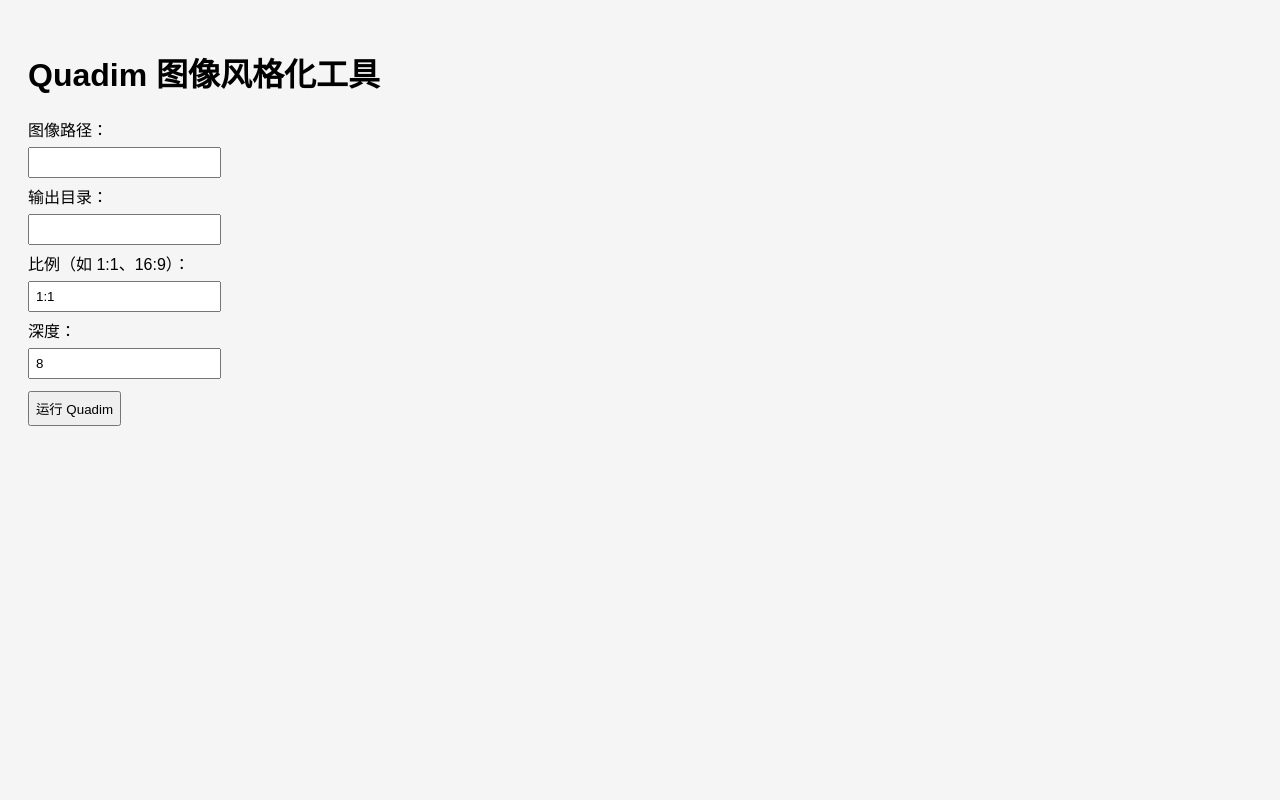
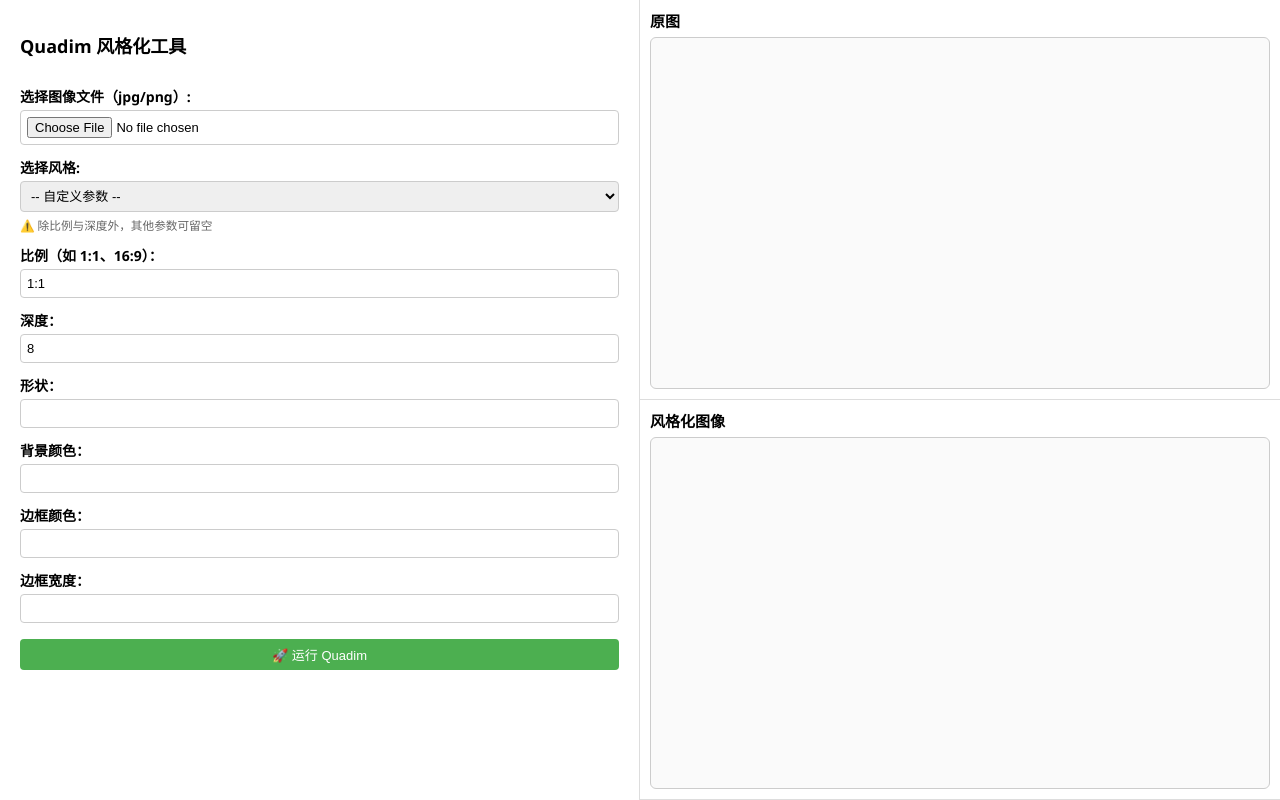
Before and after one commit to eternal-io/quadim, a Flask app: page / in a window 1280 px wide. Run offline with Flask 3, Linux system fonts and the light colour scheme.

Commit message:
前端美化第一版

```diff
--- a/quadim_frontend/app.py
+++ b/quadim_frontend/app.py
@@ -1,25 +1,57 @@
-from flask import Flask, request, render_template, jsonify
+import os
+from flask import Flask, request, render_template, jsonify, send_from_directory
+from werkzeug.utils import secure_filename
 import subprocess
 
 app = Flask(__name__)
+UPLOAD_FOLDER = 'uploads'
+OUTPUT_FOLDER = 'outputs'
+os.makedirs(UPLOAD_FOLDER, exist_ok=True)
+os.makedirs(OUTPUT_FOLDER, exist_ok=True)
 
 @app.route('/')
 def index():
     return render_template('index.html')
-
 @app.route('/run', methods=['POST'])
 def run_quadim():
-    image_path = request.form['image_path']
-    output_dir = request.form['output_dir']
+    image_file = request.files['image_file']
     ratio = request.form['ratio']
     depth = request.form['depth']
+    shape = request.form.get('shape', 'rect')
+    bg_color = request.form.get('bg_color', 'white')
+    stroke_color = request.form.get('stroke_color', 'black')
+    stroke_width = request.form.get('stroke_width', '0')
 
-    cmd = ['quadim', image_path, '-o', output_dir, '--ratio', ratio, '--depth', depth]
+    # 保存上传图像
+    filename = secure_filename(image_file.filename)
+    input_path = os.path.join(UPLOAD_FOLDER, filename)
+    image_file.save(input_path)
+
+    # 输出路径
+    output_path = os.path.join(OUTPUT_FOLDER, filename + '-styled.png')
+    cmd = ['quadim', input_path, '-o', output_path]
+
+    if ratio:
+        cmd.extend(['--ratio', ratio])
+    if depth:
+        cmd.extend(['--depth', depth])
+    if shape:
+        cmd.extend(['--shape', shape])
+    if bg_color:
+        cmd.extend(['--bg-color', bg_color])
+    if stroke_color:
+        cmd.extend(['--stroke-color', stroke_color])
+    if stroke_width and stroke_width != '0':
+        cmd.extend(['--stroke-width', stroke_width])
+
     try:
         subprocess.run(cmd, check=True)
-        return jsonify({'success': True})
+        return jsonify({'success': True, 'output_url': '/output/' + os.path.basename(output_path)})
     except subprocess.CalledProcessError as e:
         return jsonify({'success': False, 'error': str(e)})
 
+@app.route('/output/<filename>')
+def output_file(filename):
+    return send_from_directory(OUTPUT_FOLDER, filename)
 if __name__ == '__main__':
     app.run(debug=True)
--- /dev/null
+++ b/quadim_frontend/static/main.js
@@ -0,0 +1,80 @@
+document.getElementById('quadim-form').onsubmit = async function(e) {
+    e.preventDefault();
+
+    const formData = new FormData(e.target);
+    const fileInput = document.querySelector('input[name="image_file"]');
+    const file = fileInput.files[0];
+
+    // 显示原图
+    const originalImg = document.getElementById('original-image');
+    originalImg.src = URL.createObjectURL(file);
+    originalImg.style.display = 'block';
+
+    const response = await fetch('/run', {
+        method: 'POST',
+        body: formData
+    });
+    const result = await response.json();
+    const resultDiv = document.getElementById('result');
+    const processedImg = document.getElementById('processed-image');
+
+    if (result.success) {
+        resultDiv.innerText = "✅ 处理成功！";
+        processedImg.src = result.output_url + '?t=' + Date.now(); // 防止缓存
+        processedImg.style.display = 'block';
+    } else {
+        resultDiv.innerText = "❌ 错误：" + result.error;
+        processedImg.style.display = 'none';
+    }
+};
+
+// 风格预设逻辑
+document.getElementById('style-select').onchange = function () {
+    const style = this.value;
+    const form = document.getElementById('quadim-form');
+
+    const presets = {
+        'circle-trans': {
+            ratio: '1:1',
+            depth: '5',
+            shape: 'circle',
+            bg_color: 'transparent',
+            stroke_color: '#444444',
+            stroke_width: '1'
+        },
+        'bw-block': {
+            ratio: '1:1',
+            depth: '6',
+            shape: 'rect',
+            bg_color: 'white',
+            stroke_color: 'black',
+            stroke_width: '2'
+        },
+        'color-thick': {
+            ratio: '3:2',
+            depth: '4',
+            shape: 'rect',
+            bg_color: '#ffffff',
+            stroke_color: '#ff0055',
+            stroke_width: '10'
+        },
+        'low-depth': {
+            ratio: '16:9',
+            depth: '2',
+            shape: 'cross',
+            bg_color: '',
+            stroke_color: '#0033aa',
+            stroke_width: '3'
+        }
+    };
+
+    if (style in presets) {
+        const p = presets[style];
+        form.ratio.value = p.ratio;
+        form.depth.value = p.depth;
+        form.shape.value = p.shape;
+        form.bg_color.value = p.bg_color;
+        form.stroke_color.value = p.stroke_color;
+        form.stroke_width.value = p.stroke_width;
+    }
+};
--- a/quadim_frontend/templates/index.html
+++ b/quadim_frontend/templates/index.html
@@ -1,55 +1,179 @@
 <!DOCTYPE html>
-<html>
+<html lang="zh">
 <head>
-    <meta charset="UTF-8">
-    <title>Quadim 前端界面</title>
+  <meta charset="UTF-8" />
+  <title>Quadim 图像风格化工具</title>
   <style>
-        body {
-            font-family: sans-serif;
+    * {
+      box-sizing: border-box;
+    }
+
+    html, body {
+      margin: 0;
+      padding: 0;
+      font-family: 'Segoe UI', sans-serif;
+      font-size: 14px;
+      height: 100vh;
+      overflow: hidden;
+    }
+
+    .container {
+      display: flex;
+      height: 100vh;
+      width: 100vw;
+    }
+
+    .form-panel {
+      width: 50vw;
       padding: 20px;
-            background: #f5f5f5;
+      background-color: #ffffff;
+      border-right: 1px solid #ddd;
+      display: flex;
+      flex-direction: column;
+      justify-content: flex-start;
+      overflow-y: auto;
     }
+
+    .form-panel h1 {
+      font-size: 18px;
+      margin-bottom: 16px;
+    }
+
+    label {
+      font-weight: bold;
+      margin-top: 12px;
+      display: block;
+    }
+
     input, select, button {
-            margin: 6px 0;
+      width: 100%;
       padding: 6px;
+      margin-top: 4px;
+      font-size: 13px;
+      border: 1px solid #ccc;
+      border-radius: 4px;
     }
+
+    button {
+      background-color: #4CAF50;
+      color: white;
+      margin-top: 16px;
+      border: none;
+      cursor: pointer;
+    }
+
+    button:hover {
+      background-color: #45a049;
+    }
+
+    small {
+      display: block;
+      color: #666;
+      margin-top: 4px;
+    }
+
+    .preview-panel {
+      width: 50vw;
+      display: flex;
+      flex-direction: column;
+    }
+
+    .image-section {
+      flex: 1;
+      height: 50vh;
+      border-bottom: 1px solid #ddd;
+      display: flex;
+      flex-direction: column;
+      padding: 10px;
+    }
+
+    .image-section h2 {
+      font-size: 15px;
+      margin: 0 0 6px 0;
+    }
+
+    .image-box {
+      flex: 1;
+      display: flex;
+      justify-content: center;
+      align-items: center;
+      background-color: #fafafa;
+      border: 1px solid #ccc;
+      border-radius: 6px;
+      overflow: hidden;
+    }
+
+    .image-box img {
+      max-width: 100%;
+      max-height: 100%;
+      object-fit: contain;
+    }
+
     #result {
-            margin-top: 20px;
+      margin-top: 10px;
       font-weight: bold;
     }
   </style>
 </head>
 <body>
-    <h1>Quadim 图像风格化工具</h1>
-    <form id="quadim-form">
-        <label>图像路径：</label><br>
-        <input name="image_path" required><br>
+  <div class="container">
+    <!-- 左侧：参数表单 -->
+    <form id="quadim-form" class="form-panel" enctype="multipart/form-data">
+      <h1>Quadim 风格化工具</h1>
 
-        <label>输出目录：</label><br>
-        <input name="output_dir" required><br>
+      <label>选择图像文件（jpg/png）:</label>
+      <input type="file" name="image_file" accept="image/*" required>
 
-        <label>比例（如 1:1、16:9）：</label><br>
-        <input name="ratio" value="1:1"><br>
+      <label>选择风格:</label>
+      <select id="style-select">
+        <option value="">-- 自定义参数 --</option>
+        <option value="circle-trans">🌕 圆形透明边框</option>
+        <option value="bw-block">🔲 黑白方块风格</option>
+        <option value="color-thick">🌈 彩色浓烈边框</option>
+        <option value="low-depth">🌀 低深度艺术风格</option>
+      </select>
 
-        <label>深度：</label><br>
-        <input name="depth" type="number" value="8"><br>
+      <small>⚠️ 除比例与深度外，其他参数可留空</small>
 
-        <button type="submit">运行 Quadim</button>
+      <label>比例（如 1:1、16:9）：</label>
+      <input name="ratio" value="1:1">
+
+      <label>深度：</label>
+      <input name="depth" type="number" value="8">
+
+      <label>形状：</label>
+      <input name="shape" value="">
+
+      <label>背景颜色：</label>
+      <input name="bg_color" value="">
+
+      <label>边框颜色：</label>
+      <input name="stroke_color" value="">
+
+      <label>边框宽度：</label>
+      <input name="stroke_width" type="number" value="">
+
+      <button type="submit">🚀 运行 Quadim</button>
+      <div id="result"></div>
     </form>
 
-    <div id="result"></div>
+    <!-- 右侧：预览图片 -->
+    <div class="preview-panel">
+      <div class="image-section">
+        <h2>原图</h2>
+        <div class="image-box">
+          <img id="original-image" src="" style="display: none;" alt="原始图像" />
+        </div>
+      </div>
+      <div class="image-section">
+        <h2>风格化图像</h2>
+        <div class="image-box">
+          <img id="processed-image" src="" style="display: none;" alt="风格化图像" />
+        </div>
+      </div>
+    </div>
+  </div>
 
-    <script>
-        document.getElementById('quadim-form').onsubmit = async function(e) {
-            e.preventDefault();
-            const formData = new FormData(e.target);
-            const response = await fetch('/run', {
-                method: 'POST',
-                body: formData
-            });
-            const result = await response.json();
-            document.getElementById('result').innerText = result.success ? "✅ 运行成功！" : ("❌ 失败：" + result.error);
-        }
-    </script>
+  <script src="{{ url_for('static', filename='main.js') }}"></script>
 </body>
 </html>
```
Also changed, not shown: img/initial-caps.png (added), img/out.png (added), quadim_frontend/outputs/cloud-wandering.jpg-styled.png (added), quadim_frontend/outputs/parallel-flare.jpg-styled.png (added), quadim_frontend/static/style.css (added), quadim_frontend/uploads/cloud-wandering.jpg (added), quadim_frontend/uploads/initial-caps.jpg (added), 2 other files. Lines whose indentation alone changed are shown as unchanged.
